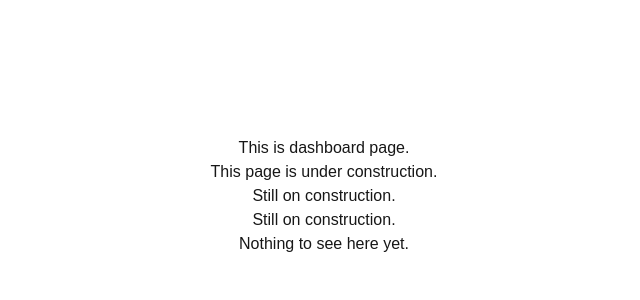
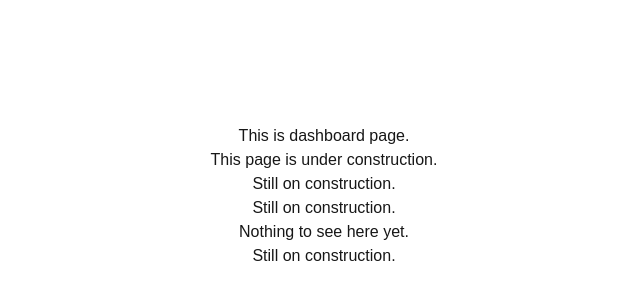
Before and after one commit to reuelrai/library-of-unsent-letters, a Next.js app: page /Dashboard in a window 1280 px wide. Shown: the part 204-504 px from the top of the page, without its empty margins (316-956 px from the left). Built offline with nearby package versions, Linux system fonts and the light colour scheme.

Commit message:
minor chnages

```diff
--- a/src/app/Dashboard/page.tsx
+++ b/src/app/Dashboard/page.tsx
@@ -8,6 +8,7 @@ export default function Dashboard() {
                 <h1>Still on construction.</h1>
                 <h3>Still on construction.</h3>
                 <h4>Nothing to see here yet.</h4>
+                <h5>Still on construction.</h5>
 
             </div>
         </>
```
